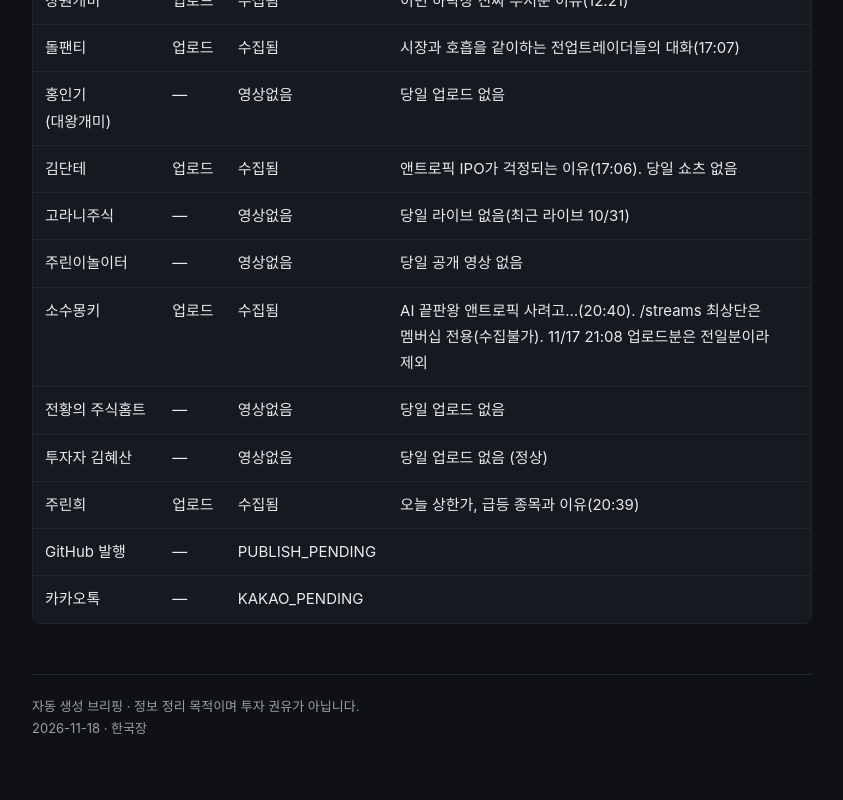
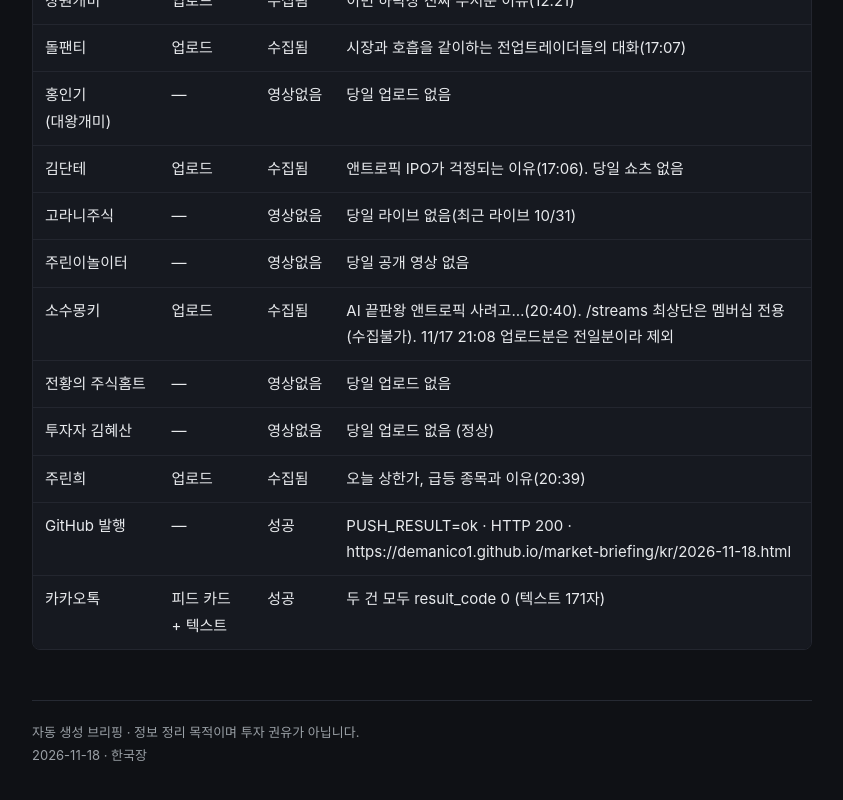
Before and after one commit to demanico1/market-briefing, a plain HTML site: page kr/2026-11-18.html in a window 1280 px wide. Shown: the part 8140-8940 px from the top of the page, without its empty margins (218-1061 px from the left). Drawn offline with Linux system fonts and the light colour scheme.

Commit message:
kr 2026-11-18 브리핑 발행

```diff
--- a/kr/2026-11-18.html
+++ b/kr/2026-11-18.html
@@ -345,14 +345,14 @@
 <tr>
 <td>GitHub 발행</td>
 <td>—</td>
-<td>PUBLISH_PENDING</td>
-<td></td>
+<td>성공</td>
+<td>PUSH_RESULT=ok · HTTP 200 · https://demanico1.github.io/market-briefing/kr/2026-11-18.html</td>
 </tr>
 <tr>
 <td>카카오톡</td>
-<td>—</td>
-<td>KAKAO_PENDING</td>
-<td></td>
+<td>피드 카드 + 텍스트</td>
+<td>성공</td>
+<td>두 건 모두 result_code 0 (텍스트 171자)</td>
 </tr>
 </tbody>
 </table></div>
```
